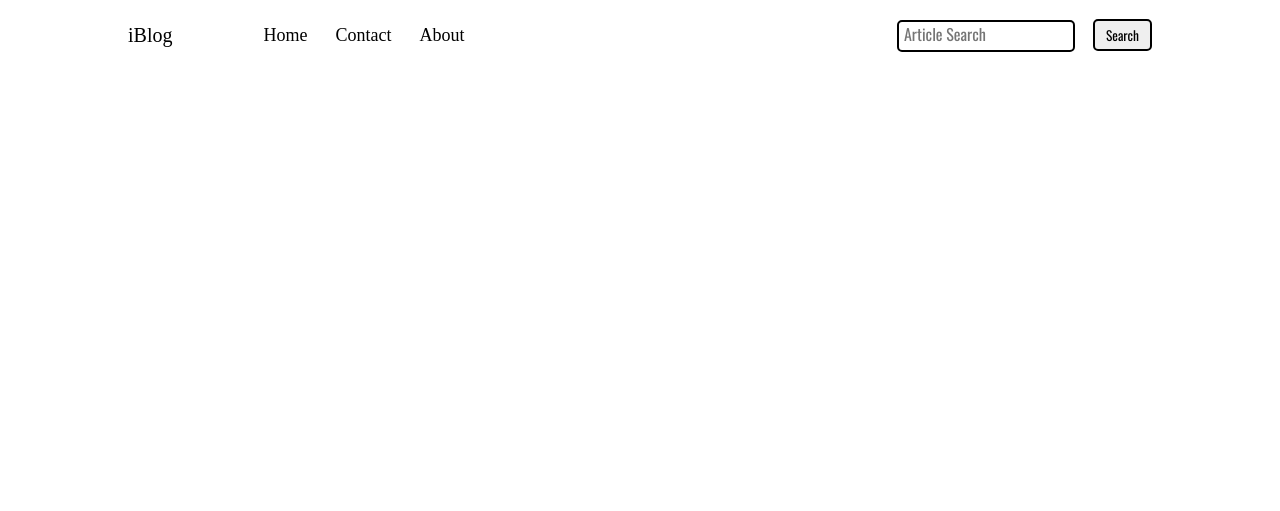
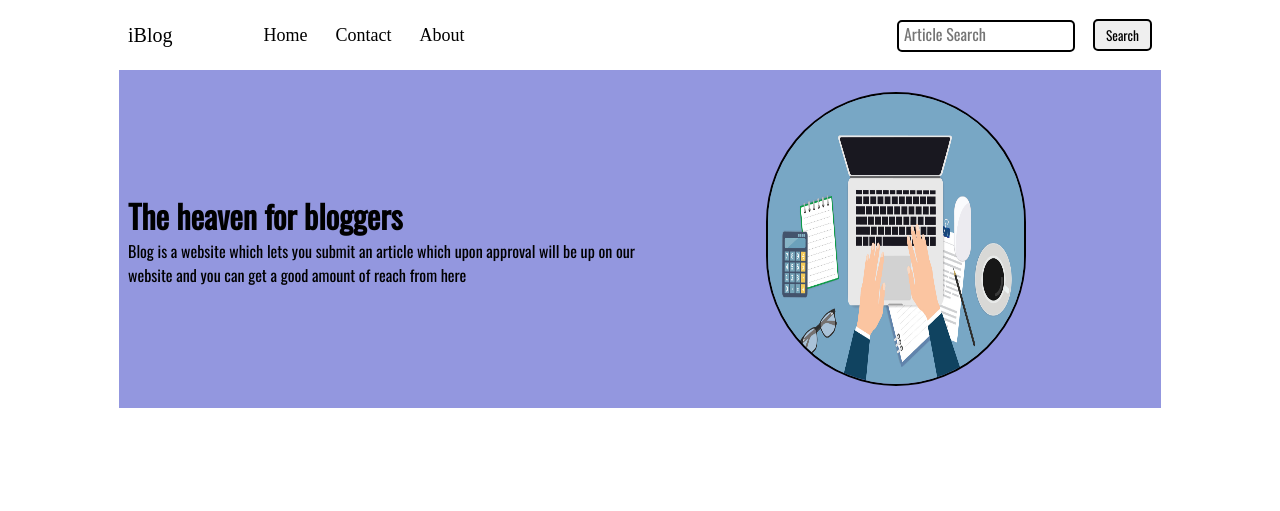
Before and after one commit to MTS999/static-blog-website, a plain HTML site: page index.html in a window 1280 px wide. Drawn offline with nearby package versions, Linux system fonts and the light colour scheme.

Commit message:
work on content element

```diff
--- a/css/styles.css
+++ b/css/styles.css
@@ -21,11 +21,17 @@
 .nav-left ul li {
     list-style: none;
     margin: 0 14px;
+
 }
-
 .nav-left ul li a {
+    /* transition: all 0.3s ease-in-out; */
     text-decoration: none;
     color: black;
+}
+.nav-left ul li a:hover{
+    color:red;
+    /* background-color: brown; */
+    /* font-weight: bolder; */
 }
 
 .nav-left ul {
@@ -41,7 +47,7 @@
     /* background-color: rgb(235, 12, 16); */
 }
 
-.form-input{
+.form-input {
     font-family: var(--font-1);
     padding: 0px 5px;
     padding-bottom: 4px;
@@ -52,19 +58,51 @@
     margin: 0 13px;
 
 }
-.btn
-{
+
+.btn {
 
     font-family: var(--font-1);
     padding: 4px 11px;
     border: 2px solid black;
     border-radius: 5px;
-    cursor: pointer ;
+    cursor: pointer;
+    transition: all 0.3s ease-in-out;
+}
+.btn:hover{
+    color: white;
+    background-color: brown;
 }
 
 .content {
-    height: 250px;
-    /* background-color: rgb(213, 177, 48); */
+    display: flex;
+    height: 320px;
+    background-color: rgb(147, 151, 223);
+    padding: 9px;
+}
+
+.content-left {
+    width: 50%;
+    font-family: var(--font-1);
+    display: flex;
+    /* align-items: center; */
+    justify-content: center;
+    flex-direction: column;
+
+}
+
+.content-right {
+    width: 50%;
+    display: flex;
+    align-items: center;
+    justify-content: center;
+}
+
+.content-right img {
+    width: 50%;
+    height: 290px;
+    border: 2px solid black;
+    border-radius: 200px;
+
 }
 
 .footer {
--- a/index.html
+++ b/index.html
@@ -27,10 +27,16 @@
         </div>
     </div>
     <div class="content max-width-1 auto">
-
+           <div class="content-left">
+            <h1>The heaven for bloggers</h1>
+            <p>Blog is a website which lets you submit an article which upon approval will be up on our website and you can get a good amount of reach from here</p>
+           </div>
+           <div class="content-right">
+            <img src="img/typing.jpg" alt="Iblog">
+           </div>
     </div>
     <div class="footer max-width-2 auto">
-
+        <!-- <a href="https://www.vecteezy.com/free-vector/typing">Typing Vectors by Vecteezy</a> -->
     </div>
 </body>
 
```
Also changed, not shown: img/typing.jpg (added).
